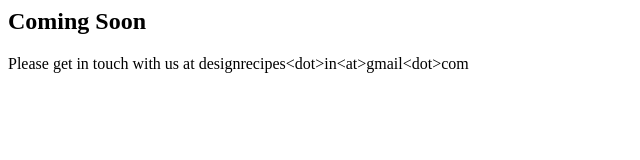
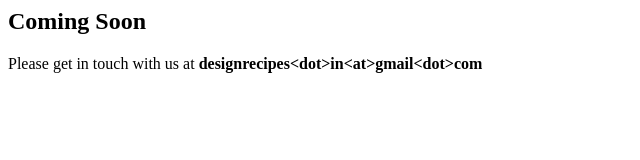
Before and after one commit to designrecipes/designrecipes.github.com, a plain HTML site: page index.html in a window 1280 px wide. Shown: the whole page, without its empty margins (0-640 px from the left). Drawn offline with Linux system fonts and the light colour scheme.

Commit message:
made email address bold

```diff
--- a/index.html
+++ b/index.html
@@ -6,6 +6,6 @@
 <body>
 <h2> Coming Soon </h2>
 
-<p> Please get in touch with us at designrecipes&lt;dot&gt;in&lt;at&gt;gmail&lt;dot&gt;com </p>
+<p> Please get in touch with us at <b>designrecipes&lt;dot&gt;in&lt;at&gt;gmail&lt;dot&gt;com </b></p>
 </body>
 </html>
```
